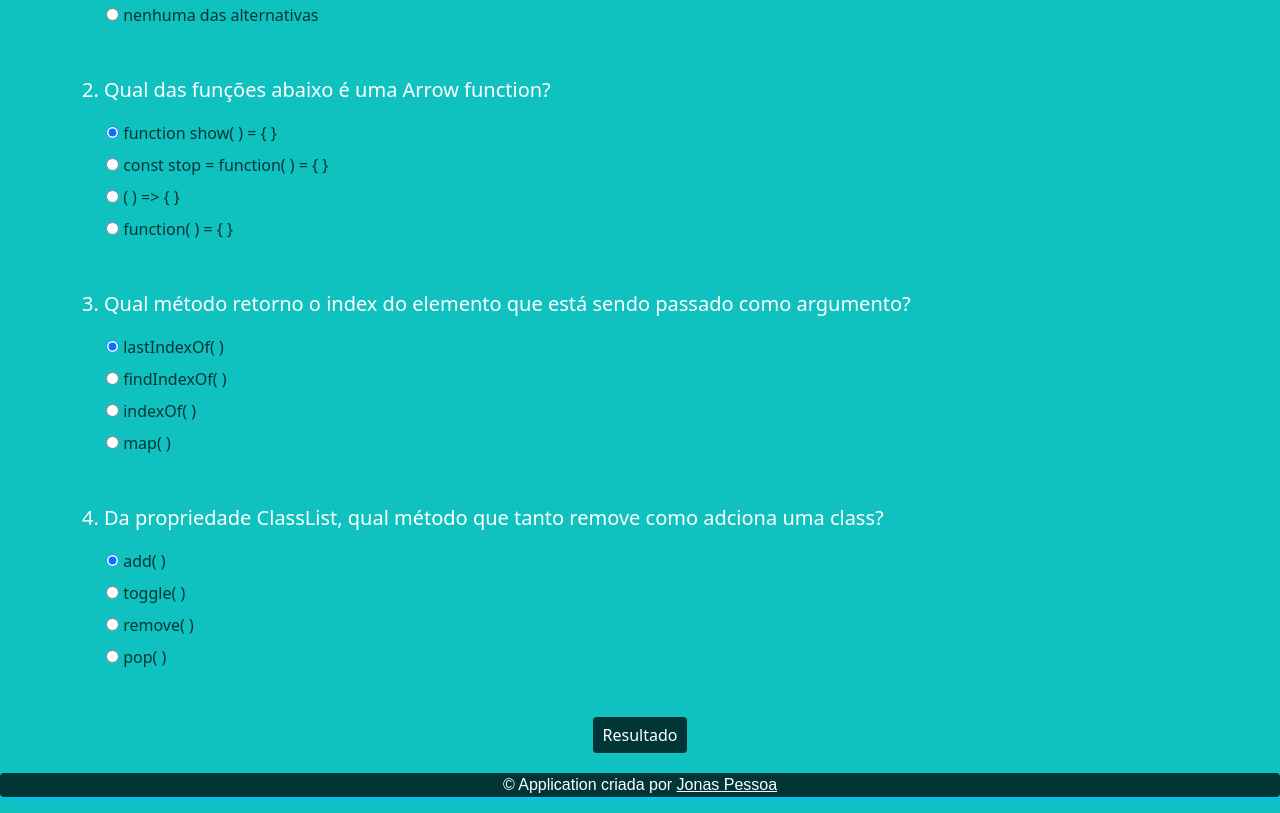
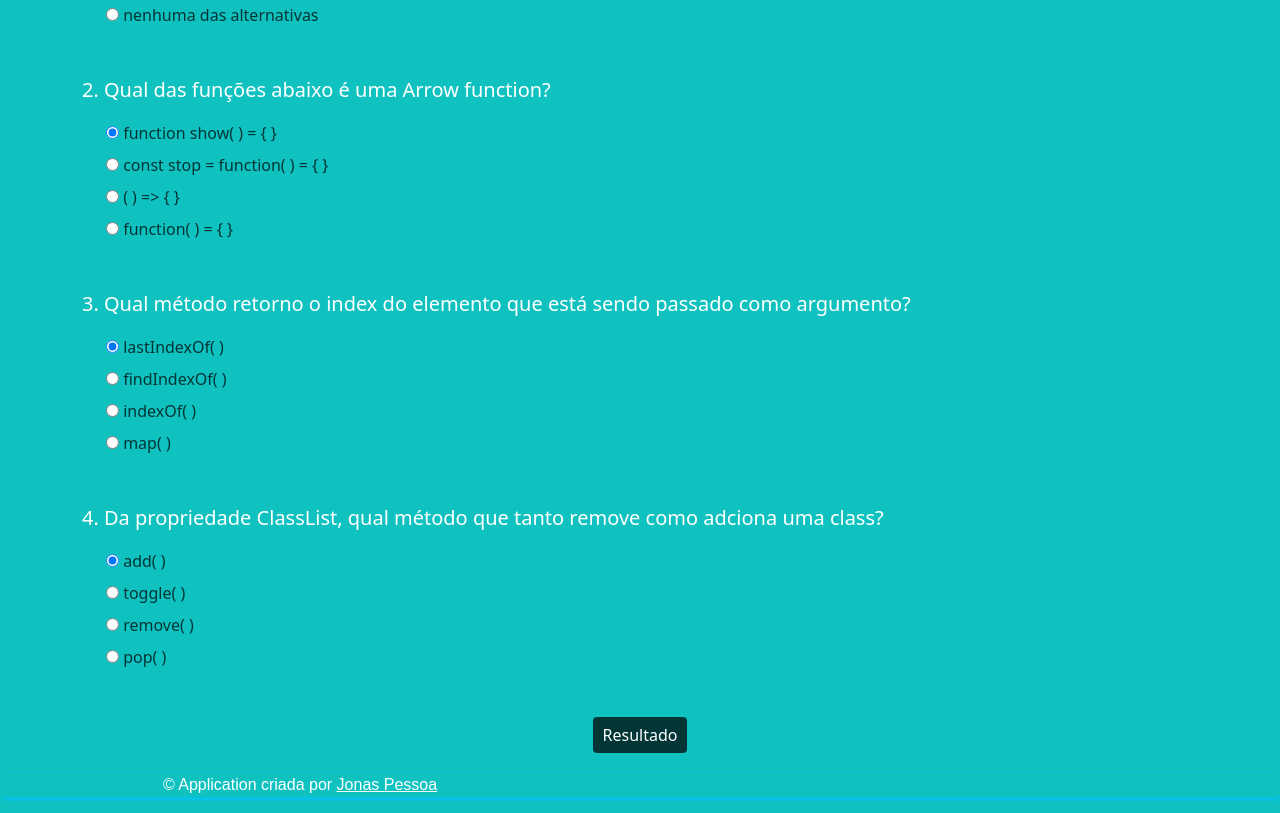
Before and after one commit to Jonasjps/Quiz-Interativo, a plain HTML site: page index.html in a window 1280 px wide. Shown: the part 406-1219 px from the top of the page. Drawn offline with nearby package versions, Linux system fonts and the light colour scheme.

Commit message:
Update style.css

```diff
--- a/style.css
+++ b/style.css
@@ -176,6 +176,7 @@ color: red;
   display: inline-block;
 }
  footer {
+    wi:
     background:  #023535;
     border-radius: 4px;
     margin:auto;
@@ -184,6 +185,7 @@ color: red;
   }
 
   .p-footer {
+    width: 600px;
     color: white;
     margin: 0px;
     text-align: center;
```
